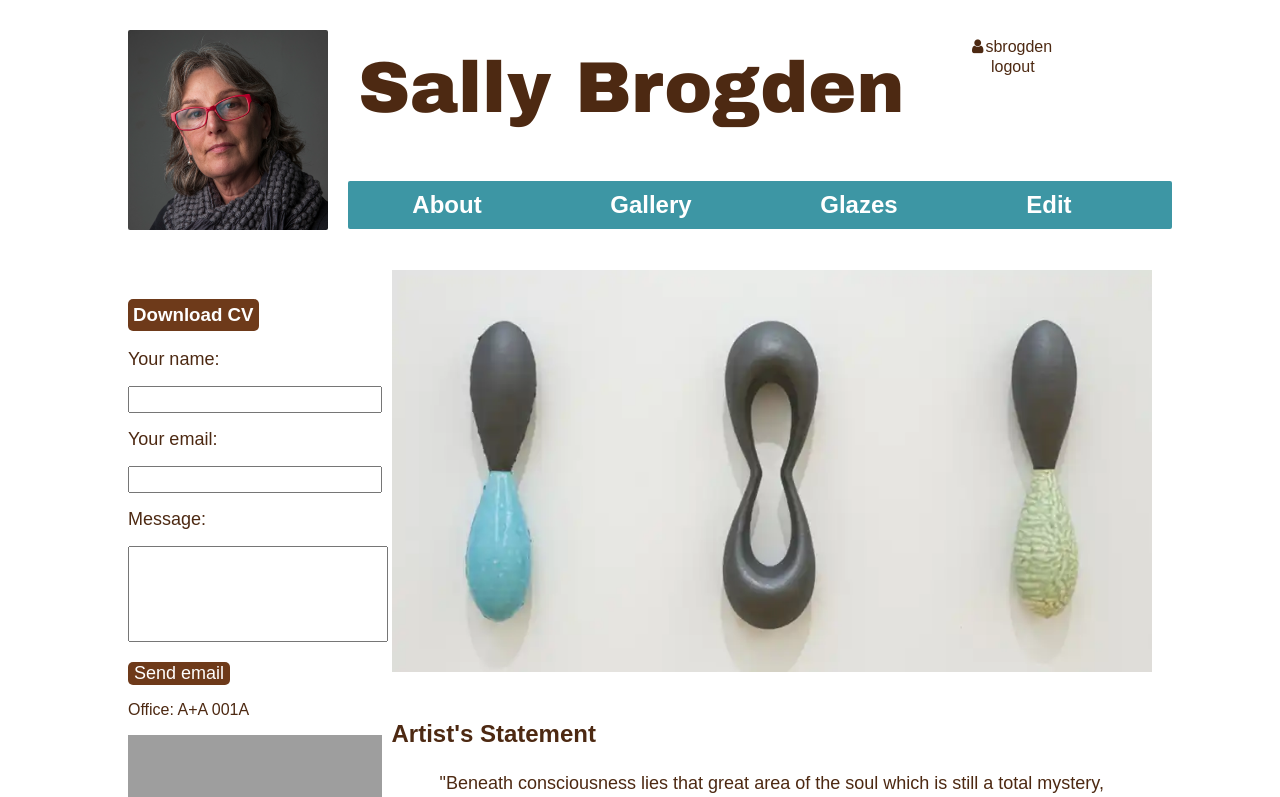
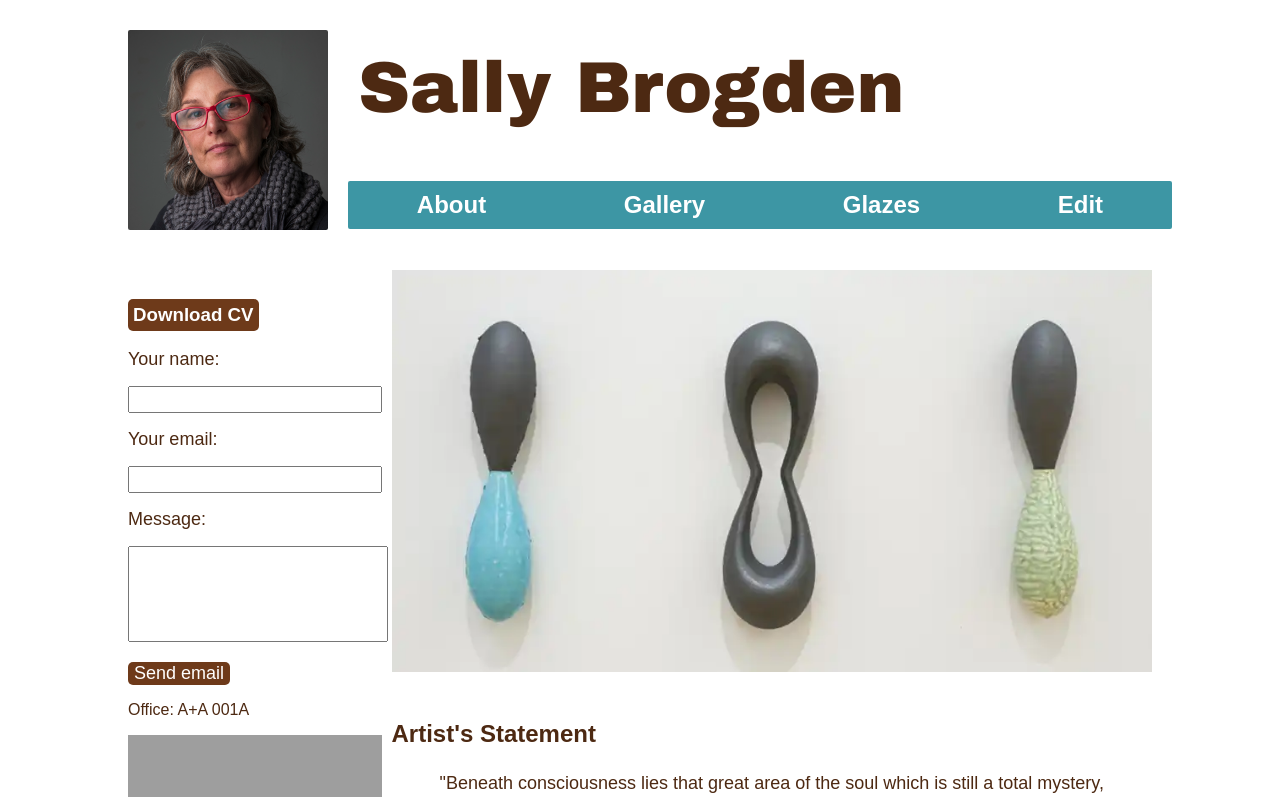
Before and after one commit to Dylan-B-Johnson/react-project, a React (Create React App) app: page /about in a window 1280 px wide. Shown: the top 797 px of the page. Built offline with nearby package versions, Linux system fonts and the light colour scheme; grey boxes are pictures that could not be loaded.

Commit message:
removed edit about, users, and glazes. removed login

```diff
--- a/src/components/Header.js
+++ b/src/components/Header.js
@@ -17,7 +17,6 @@ const Header = ({hamburgerOnClick}) => {
                                 <div></div>
                                 <div></div>
                             </div>
-                            <Login />
                             <Link to="/about" id="main-title-a" className="relative"><h1 id="main-title">Sally Brogden</h1></Link>
                         </section>
                         <MainNav />
--- a/src/components/MainNav.js
+++ b/src/components/MainNav.js
@@ -9,15 +9,7 @@ const MainNav = () => {
                 <li><Link to="/about"><h2>About</h2></Link></li>
                 <li><Link to="/gallery"><h2>Gallery</h2></Link></li>
                 <li><Link to="/glazes"><h2>Glazes</h2></Link></li>
-                <li id="dropdown-container">
-                    <a id="edit"><h2>Edit</h2></a>
-                    <div id="edit-dropdown" className="dropdown">
-                        <div className="edit-div"><Link to="/edit-about"><h2>About</h2></Link></div>
-                        <div className="edit-div"><Link to="/edit-gallery"><h2>Gallery</h2></Link></div>
-                        <div className="edit-div"><Link to="/edit-glazes"><h2>Glazes</h2></Link></div>
-                        <div className="edit-div"><Link to="/edit-users"><h2>Users</h2></Link></div>
-                    </div>
-                </li>
+                <li><Link to="/edit-glazes"><h2>Edit</h2></Link></li>
             </div>
         </ul>
     </nav>
--- a/src/components/MobileHeader.js
+++ b/src/components/MobileHeader.js
@@ -9,10 +9,7 @@ const Header = ({showMobileNav}) => {
                 <li><Link to="/about"><h2 className="link">About</h2></Link></li>
                 <li><Link to="/gallery"><h2 className="link">Gallery</h2></Link></li>
                 <li><Link to="/glazes"><h2 className="link">Glazes</h2></Link></li>
-                <li><Link to="/edit-about"><h2 className="link">Edit About</h2></Link></li>
-                <li><Link to="/edit-gallery"><h2 className="link">Edit Gallery</h2></Link></li>
                 <li><Link to="/edit-glazes"><h2 className="link">Edit Glazes</h2></Link></li>
-                <li><Link to="/edit-users"><h2 className="link">Edit Users</h2></Link></li>
             </ul>
         </nav>
     );
```
